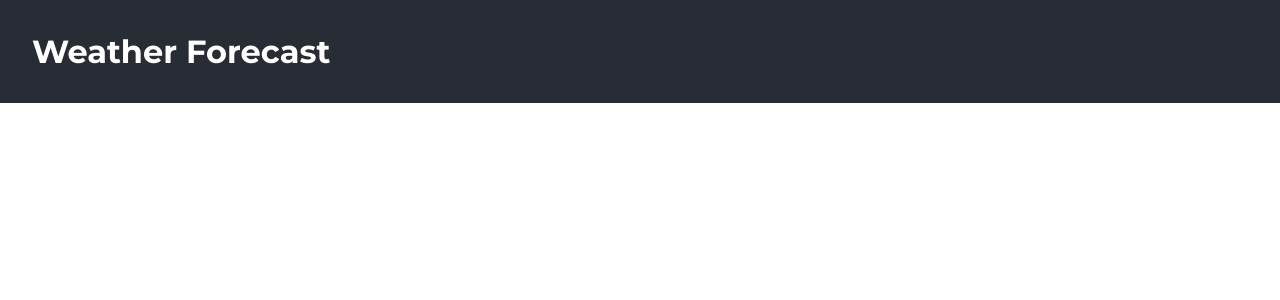
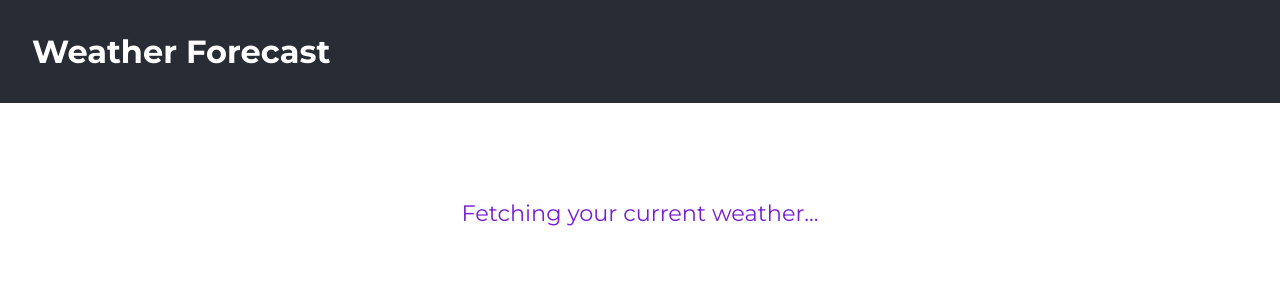
Before and after one commit to MichelleW31/WeatherApp, a React (Create React App) app: page / in a window 1280 px wide. Shown: the top 300 px of the page. Built offline with nearby package versions, Linux system fonts and the light colour scheme; no server answers.

Commit message:
set up ajax calls for icon, add icon component to temperature component

```diff
--- a/src/components/CurrentTemperature/CurrentTemperature.module.scss
+++ b/src/components/CurrentTemperature/CurrentTemperature.module.scss
@@ -0,0 +1,13 @@
+.CurrentTemperatureContainer {
+  align-items: center;
+  display: flex;
+  flex-direction: column;
+  margin-top: 20rem;
+  padding: 1rem;
+}
+
+@media only screen and (min-width: 641px) {
+  .CurrentTemperatureContainer {
+    margin-top: 0;
+  }
+}
--- a/src/components/Icon/Icon.js
+++ b/src/components/Icon/Icon.js
@@ -0,0 +1,32 @@
+import React, { useState, useEffect } from "react";
+import styles from "./Icon.module.scss";
+import axios from "axios";
+
+const Icon = ({ weather }) => {
+  let [iconURL, setURL] = useState();
+  const { description } = weather[0];
+
+  useEffect(() => {
+    if (weather) {
+      axios
+        .get(
+          ` https://openweathermap.org/img/wn/${weather[0].icon}@2x.png
+          `
+        )
+        .then((response) => {
+          setURL(response.config.url);
+        })
+        .catch((error) => {
+          console.log(error);
+        });
+    }
+  });
+
+  return (
+    <div className={styles.IconContainer}>
+      <img className={styles.Image} src={iconURL} alt={`${description} icon`} />
+    </div>
+  );
+};
+
+export default Icon;
--- a/src/components/Temperature/Temperature.js
+++ b/src/components/Temperature/Temperature.js
@@ -1,5 +1,6 @@
 import React from "react";
 import styles from "./Temperature.module.scss";
+import Icon from "../Icon/Icon";
 
 const Temperature = ({ weatherData }) => {
   const { name, main, weather } = weatherData;
@@ -24,6 +25,7 @@ const Temperature = ({ weatherData }) => {
             {weather[0].description}
           </h3>
         </div>
+        <Icon weather={weather} />
       </div>
     </section>
   );
--- a/src/containers/App.js
+++ b/src/containers/App.js
@@ -30,6 +30,7 @@ const App = () => {
       });
   };
   useEffect(() => {
+    //gets location of user
     if (navigator.geolocation) {
       navigator.geolocation.getCurrentPosition(setCurrentCity);
     }
--- a/src/containers/App.scss
+++ b/src/containers/App.scss
@@ -3,6 +3,35 @@
 .App {
   color: $white;
   font-family: $mont;
+
+  /* Safari 4.0 - 8.0 */
+  @-webkit-keyframes fadein {
+    from {
+      opacity: 0%;
+    }
+
+    to {
+      opacity: 100px;
+    }
+  }
+
+  /* Standard syntax */
+  @keyframes fadein {
+    from {
+      opacity: 0%;
+    }
+
+    to {
+      opacity: 100px;
+    }
+  }
+
+  .default-copy {
+    animation: fadein 4s;
+    color: $purple;
+    font-size: 1.1rem;
+    margin-top: 3rem;
+    text-align: center;
   }
 
   .sub-navigation {
@@ -30,9 +59,14 @@
       background: $activetab;
     }
   }
+}
 
 @media only screen and (min-width: 641px) {
   .App {
+    .default-copy {
+      font-size: 0.7rem;
+    }
+
     .sub-navigation {
       padding: 0 1rem 0.5rem;
       margin-bottom: 1.5rem;
```
Lines whose indentation alone changed are shown as unchanged.
